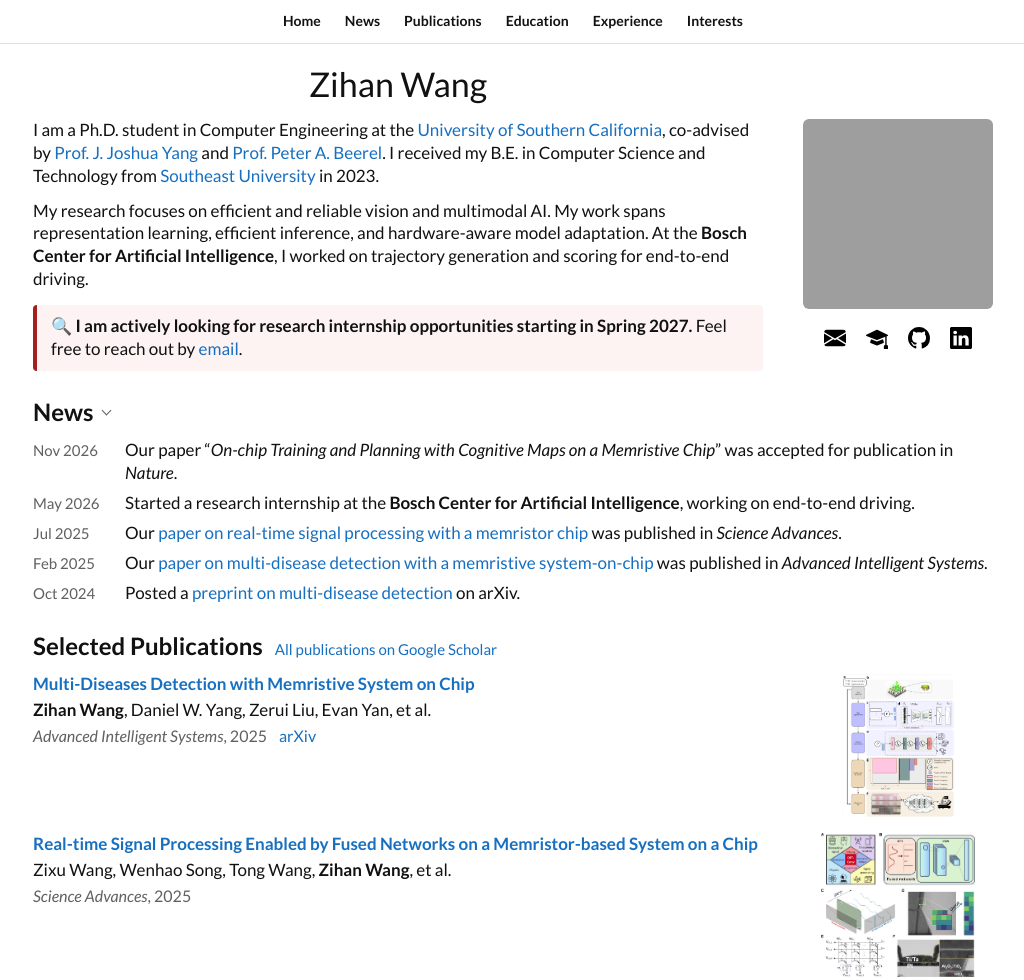
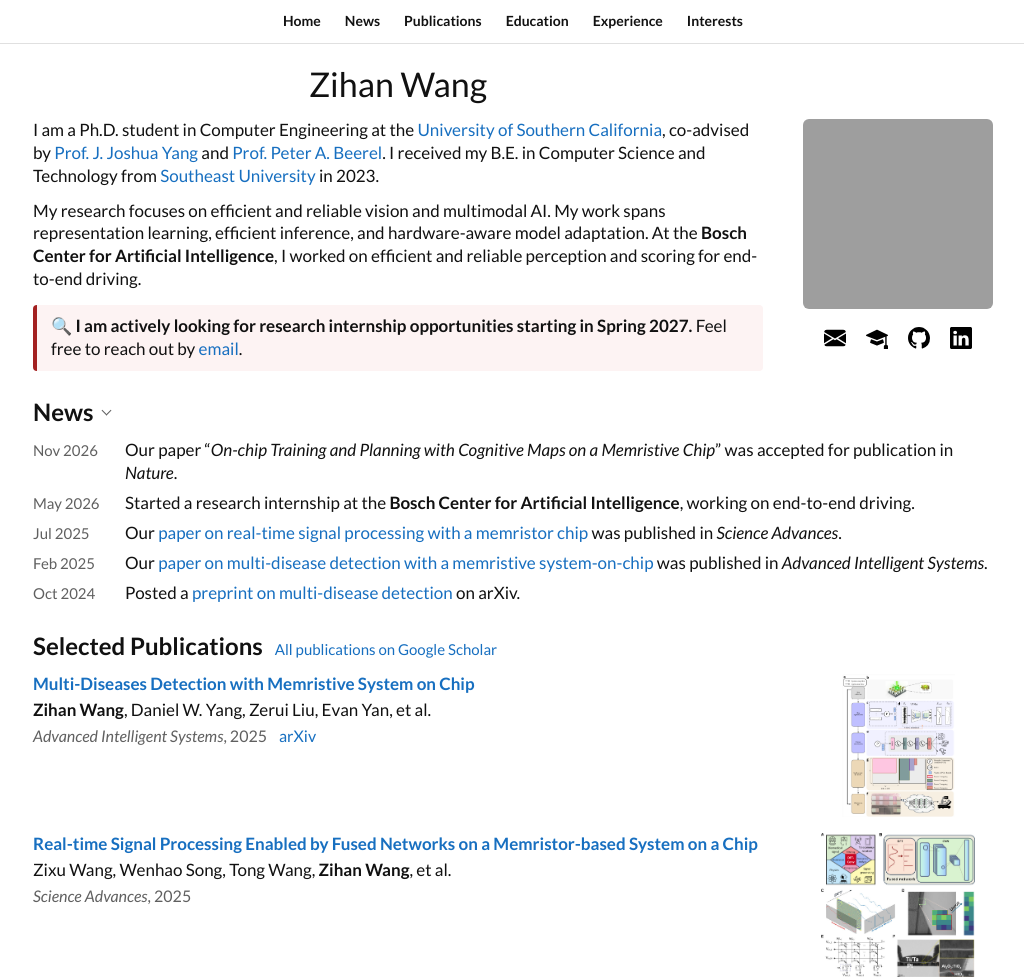
Before and after one commit to ZihanWw/ZihanWw.github.io, a plain HTML site: page index.html in a window 1280 px wide. Shown: the top 980 px of the page, without its empty margins (127-1151 px from the left). Drawn offline with Linux system fonts and the light colour scheme; grey boxes are pictures that could not be loaded.

Commit message:
Refine Bosch perception and scoring description

```diff
--- a/index.html
+++ b/index.html
@@ -26,7 +26,7 @@
       <h1 id="name">Zihan Wang</h1>
       <div class="intro">
         <p>I am a Ph.D. student in Computer Engineering at the <a href="https://www.usc.edu/">University of Southern California</a>, co-advised by <a href="https://today.usc.edu/profile/j-joshua-yang/">Prof. J. Joshua Yang</a> and <a href="https://viterbi.usc.edu/directory/faculty/Beerel/Peter">Prof. Peter A. Beerel</a>. I received my B.E. in Computer Science and Technology from <a href="https://www.seu.edu.cn/english/">Southeast University</a> in 2023.</p>
-        <p>My research focuses on efficient and reliable vision and multimodal AI. My work spans representation learning, efficient inference, and hardware-aware model adaptation. At the <strong>Bosch Center for Artificial Intelligence</strong>, I worked on trajectory generation and scoring for end-to-end driving.</p>
+        <p>My research focuses on efficient and reliable vision and multimodal AI. My work spans representation learning, efficient inference, and hardware-aware model adaptation. At the <strong>Bosch Center for Artificial Intelligence</strong>, I worked on efficient and reliable perception and scoring for end-to-end driving.</p>
       </div>
       <div class="profile">
         <img class="portrait" src="assets/zihan-wang-cafe.jpg" alt="Zihan Wang" width="9504" height="6336" decoding="async">
```
